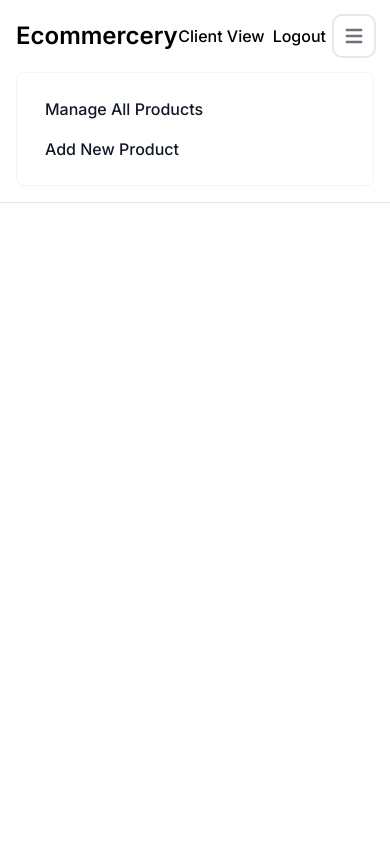
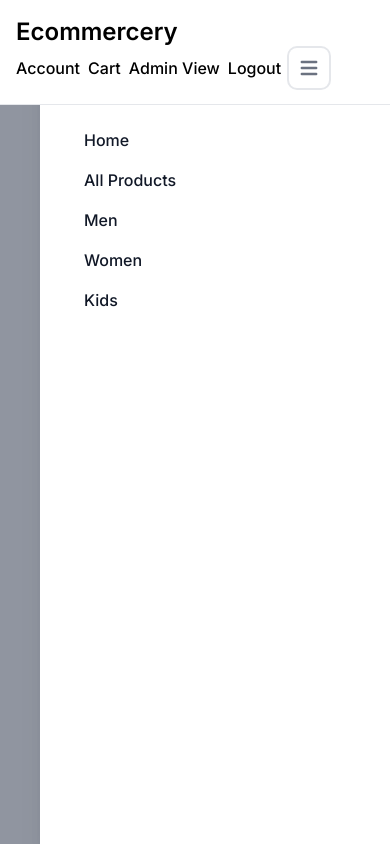
Before and after one commit to neelesh133/E-commerce, a Next.js app: page / in a window 390 px wide. Both pictures are taken after a click on the button "Open main menu". Built offline with nearby package versions, Linux system fonts and the light colour scheme.

Commit message:
Navbar responsiveness added

```diff
--- a/src/components/CommonModal/index.js
+++ b/src/components/CommonModal/index.js
@@ -1,12 +1,20 @@
 "use client";
 
-import { Transition } from "@headlessui/react";
+import { Dialog, Transition } from "@headlessui/react";
 import { Fragment } from "react";
 
-export default function CommonModal() {
+export default function CommonModal({
+  modalTitle,
+  mainContent,
+  showButtons,
+  buttonComponent,
+  show,
+  setShow,
+  showModalTitle
+}) {
   return (
-    <Transition.Root as={Fragment}>
-      <Dialog as="div" className={"relative z-10"}>
+    <Transition.Root show={show} as={Fragment}>
+      <Dialog as="div" className={"relative z-10"} onClose={setShow}>
         <Transition.Child
           as={Fragment}
           enter="ease-in-out duration-900"
@@ -18,7 +26,37 @@ export default function CommonModal() {
         >
           <div className="fixed inset-0 bg-gray-500 bg-opacity-75 transition-opacity" />
         </Transition.Child>
-        <div></div>
+        <div className="fixed inset-0 overflow-hidden">
+          <div className="absolute inset-0 overflow-hidden">
+            <div className="fixed inset-y-0 right-0 flex max-w-full pl-10">
+              <Transition.Child
+                as={Fragment}
+                enter="ease-in-out duration-900"
+                enterFrom="opacity-0"
+                enterTo="opacity-100"
+                leave="ease-in-out duration-500"
+                leaveFrom="opacity-100"
+                leaveTo="opacity-0"
+              >
+                <Dialog.Panel className={"w-screen max-w-md"}>
+                  <div className="flex h-full flex-col overflow-y-scroll bg-white shadow-xl">
+                    <div className="flex-1 overflow-y-auto px-4 py-6 sm:px-6">
+                      {showModalTitle ? <div className="flex items-start justify-between">
+                        <Dialog.Title>{modalTitle}</Dialog.Title>
+                      </div> : null}
+                      <div className="mt-20">{mainContent}</div>
+                    </div>
+                    {showButtons ? (
+                      <div className="border-t border-gray-300 px-4 py-6 sm:px-6">
+                        {buttonComponent}
+                      </div>
+                    ) : null}
+                  </div>
+                </Dialog.Panel>
+              </Transition.Child>
+            </div>
+          </div>
+        </div>
       </Dialog>
     </Transition.Root>
   );
--- a/src/components/Navbar/index.js
+++ b/src/components/Navbar/index.js
@@ -1,21 +1,24 @@
 "use client";
 
+import { GlobalContext } from "@/context";
 import { adminNavOptions, navOptions, styles } from "@/utils";
-import { Fragment } from "react";
+import { Fragment, useContext } from "react";
+import CommonModal from "../CommonModal";
 
-const isAdminView = true;
+const isAdminView = false;
 const isAuthUser = true;
 const user = {
   role: "admin",
 };
 
-function NavItems() {
+function NavItems({ isModalView = false }) {
+
   return (
     <div
-      className="items-center justify-bertween w-full md:flex md:w-auto"
+      className={`items-center justify-bertween w-full md:flex md:w-auto ${isModalView ? "" : 'hidden'}`}
       id="nav-items"
     >
-      <ul className="flex flex-col p-4 md:p-0 mt-4 font-medium border border-gray-100 rounded-lg md:flex-row md:space-x-8 md:mt-0 md:border-0 bg-white">
+      <ul className={`flex flex-col p-4 md:p-0 mt-4 font-medium border rounded-lg md:flex-row md:space-x-8 md:mt-0 md:border-0 bg-white ${isModalView ? "border-none" : "border-gray-100"}`}>
         {isAdminView
           ? adminNavOptions.map((item) => (
               <li
@@ -39,6 +42,7 @@ function NavItems() {
 }
 
 export default function Navbar() {
+  const { showNavModal, setShowNavModal } = useContext(GlobalContext);
   return (
     <>
       <nav className="bg-white fixed w-full z-20 top-0 left-0 border-b border-gray-200">
@@ -73,6 +77,9 @@ export default function Navbar() {
               className="inline-flex items-center p-2 text-sm text-gray-500 rounded-lg md:hidden hover:bg-gray-100 focus:outline-none focus:ring-2 focus:ring-gray-200 dark:text-gray-400 dark:hover:bg-gray-700 dark:focus:ring-gray-600"
               aria-controls="navbar-sticky"
               aria-expanded="false"
+              onClick={() => {
+                setShowNavModal(true);
+              }}
             >
               <span className="sr-only">Open main menu</span>
               <svg
@@ -90,9 +97,15 @@ export default function Navbar() {
               </svg>
             </button>
           </div>
-          <NavItems />
+          <NavItems isModal={false} />
         </div>
       </nav>
+      <CommonModal
+        showModalTitle={false}
+        mainContent={<NavItems isModalView={true} />}
+        show={showNavModal}
+        setShow={setShowNavModal}
+      />
     </>
   );
 }
--- a/src/context/index.js
+++ b/src/context/index.js
@@ -1,12 +1,14 @@
-"use client"
+"use client";
 
-import { createContext } from "react";
+import { createContext, useState } from "react";
 
 export const GlobalContext = createContext(null);
 
-
-export default function GlobalState({children}){
-    return(
-        <GlobalContext.Provider value={{}}>{children}</GlobalContext.Provider>
-    )
+export default function GlobalState({ children }) {
+  const [showNavModal, setShowNavModal] = useState(false);
+  return (
+    <GlobalContext.Provider value={{ showNavModal, setShowNavModal }}>
+      {children}
+    </GlobalContext.Provider>
+  );
 }
```
